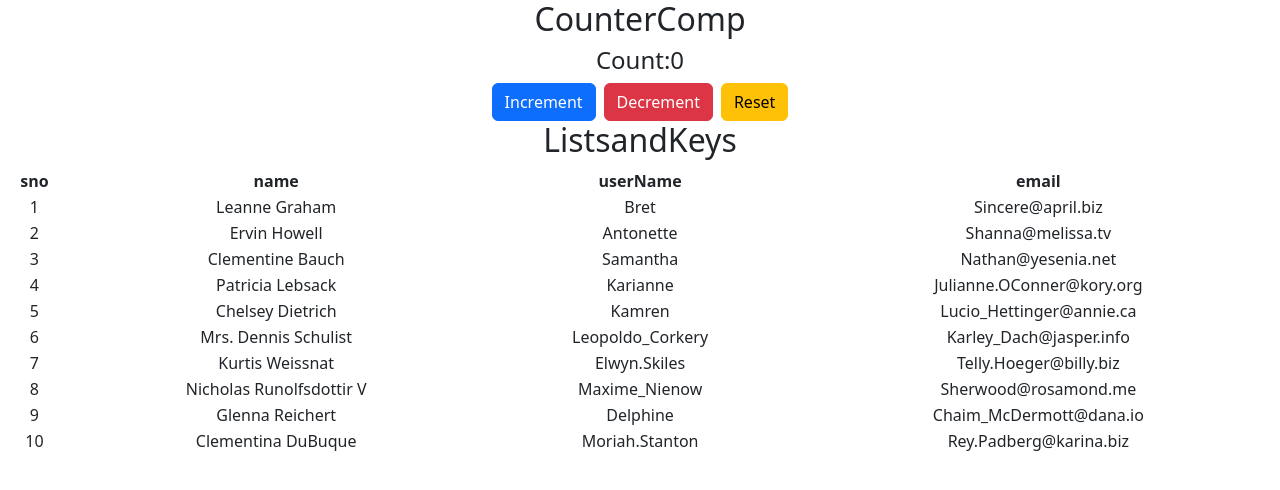
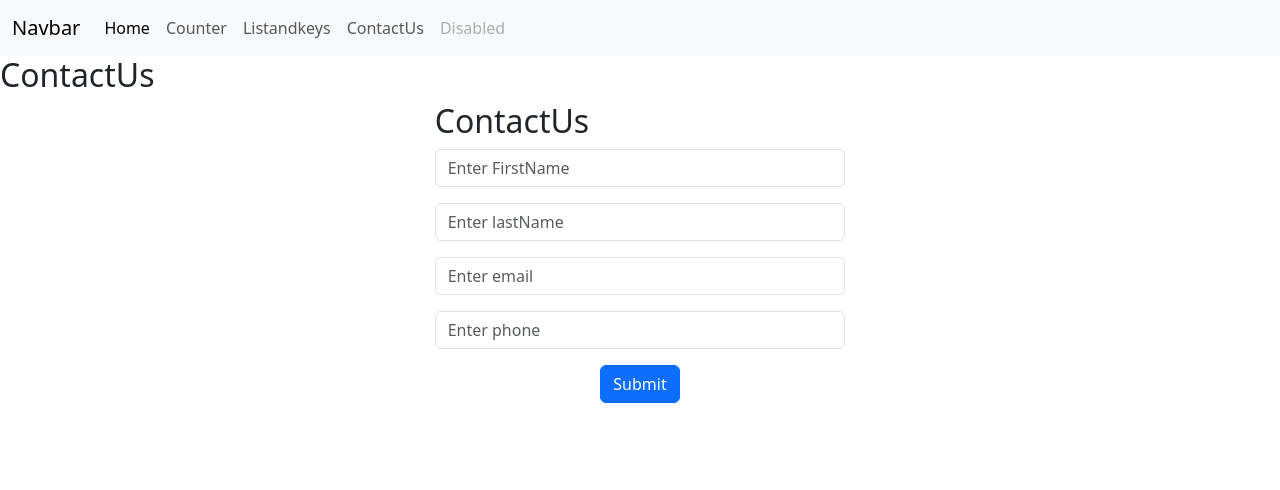
Before and after one commit to Chaitanyatraining/0611-react, a React (Create React App) app: page /contactus in a window 1280 px wide. Shown: the top 490 px of the page. Built offline with nearby package versions, Linux system fonts and the light colour scheme.

Commit message:
formvalidation

```diff
--- a/package.json
+++ b/package.json
@@ -9,6 +9,7 @@
     "bootstrap": "^5.3.3",
     "react": "^18.3.1",
     "react-dom": "^18.3.1",
+    "react-router-dom": "^6.28.0",
     "react-scripts": "5.0.1",
     "web-vitals": "^2.1.4"
   },
--- a/src/App.js
+++ b/src/App.js
@@ -3,21 +3,34 @@ import ClassComp from "./ClassComp"
 import Stylings from "./Components/Stylings/Stylings"
 import CounterComp from "./Components/CounterComp"
 import ListsandKeys from "./Components/ListsandKeys"
+import Navbar from "./Components/Navbar"
+import Routing from "./Routing/Routing"
 
 const App = () => {
-  const arr = [1,2,3,4,5]
+  const arr = [1, 2, 3, 4, 5]
   const details = {
-    name:'peter',
-    id:1,
-    email:'peter@gmail.com',
-    contact:9098989898,
-    status:'true'
+    name: 'peter',
+    id: 1,
+    email: 'peter@gmail.com',
+    contact: 9098989898,
+    status: 'true'
   }
 
-  return(
+  return (
     <div className="App">
-      <CounterComp />
-      <ListsandKeys />
+      <Navbar />
+      <Routing />
+
+
+
+
+
+
+
+
+
+      {/* <CounterComp />
+      <ListsandKeys /> */}
       {/* <Stylings /> */}
       {/* <h2>App Comp</h2>
       <FuncComp courseName='ReactJs' arrval={arr} />
--- /dev/null
+++ b/src/Components/ContactUs.jsx
@@ -0,0 +1,132 @@
+import React, { Component } from 'react'
+
+class ContactUs extends Component {
+
+    state = {
+        firstName: '',
+        lastName: '',
+        email: '',
+        phone: '',
+        firstNameErr: '',
+        lastNameErr: '',
+        emailErr: '',
+        phoneErr: ''
+    }
+
+    handleChange = (e) => {
+        const { name, value } = e.target
+        this.setState({ [name]: value })
+        console.log(this.state)
+    }
+
+    handleSubmit = (e) => {
+        e.preventDefault()
+        this.validateForm()
+    }
+
+    // falsy values - 0, '', undefined, null, NaN, false
+
+
+    validateForm = () => {
+        let firstNameErr = '';
+        let lastNameErr = '';
+        let emailErr = '';
+        let phoneErr = '';
+
+        // firstName
+        if (this.state.firstName.length < 4) {
+            firstNameErr = 'firstname should be atleast 4 char'
+        }
+
+        //lastName
+        if (this.state.lastName.length < 1) {
+            lastNameErr = 'lastName should be atleast 1 char'
+        }
+
+        //email
+        if (!this.state.email.includes('@')) {
+            emailErr = 'Enter a valid Email'
+        }
+
+        //phone
+        if (this.state.phone.length != 10) {
+            phoneErr = 'Enter valid phone number'
+        }
+
+        if (firstNameErr || lastNameErr || emailErr || phoneErr) {
+            this.setState({ firstNameErr, lastNameErr, emailErr, phoneErr })
+        } else {
+            this.setState({ firstNameErr, lastNameErr, emailErr, phoneErr })
+        }
+    }
+
+    // validation
+    // FirstName > 4
+    // lastName > 1
+    // email include '@'
+    // phone 10 digits
+
+    render() {
+        return (
+            <>
+                <h2>ContactUs</h2>
+                <div className='row'>
+                    <div className='col-md-4'></div>
+                    <div className='col-md-4'>
+                        <h2>ContactUs</h2>
+                        <form>
+                            <div>
+                                <input type="text"
+                                    name='firstName'
+                                    placeholder='Enter FirstName'
+                                    className='form-control mt-2'
+                                    onChange={(e) => { this.handleChange(e) }}
+                                />
+                                <p className='text-danger'>{this.state.firstNameErr}</p>
+                            </div>
+                            <div>
+                                <input type="text"
+                                    name='lastName'
+                                    placeholder='Enter lastName'
+                                    className='form-control mt-2'
+                                    onChange={(e) => { this.handleChange(e) }}
+                                />
+                                <p className='text-danger'>{this.state.lastNameErr}</p>
+
+                            </div>
+                            <div>
+                                <input type="text"
+                                    name='email'
+                                    placeholder='Enter email'
+                                    className='form-control mt-2'
+                                    onChange={(e) => { this.handleChange(e) }}
+                                />
+                                <p className='text-danger'>{this.state.emailErr}</p>
+
+                            </div>
+                            <div>
+                                <input type="text"
+                                    name='phone'
+                                    placeholder='Enter phone'
+                                    className='form-control mt-2'
+                                    onChange={(e) => { this.handleChange(e) }}
+                                />
+                                <p className='text-danger'>{this.state.phoneErr}</p>
+
+                            </div>
+                            <div className='text-center mt-2'>
+                                <button className='btn btn-primary'
+                                    onClick={(e) => this.handleSubmit(e)}
+                                >Submit</button>
+                            </div>
+
+                        </form>
+                    </div>
+                    <div className='col-md-4'></div>
+                </div>
+            </>
+        )
+    }
+}
+
+export default ContactUs
--- a/src/Components/CounterComp.jsx
+++ b/src/Components/CounterComp.jsx
@@ -24,13 +24,19 @@ class CounterComp extends Component {
         })
     }
 
+    handleDecrement = () => {
+      this.setState({
+          count: this.state.count - 1
+      })
+  }
+
   render() {
     return (
       <div className='text-center'>
         <h2>CounterComp</h2>
         <h4>Count:{this.state.count}</h4>
         <button className='btn btn-primary' onClick={()=>{this.handleIncrement()}}>Increment</button>
-        <button className='btn btn-danger ms-2'>Decrement</button>
+        <button className='btn btn-danger ms-2' onClick={()=>{this.handleDecrement()}}>Decrement</button>
         <button className='btn btn-warning ms-2'>Reset</button>
       </div>
     )
--- /dev/null
+++ b/src/Components/Navbar.jsx
@@ -0,0 +1,38 @@
+import React from 'react'
+import { Link } from 'react-router-dom'
+
+const Navbar = () => {
+    return (
+        <>
+            <nav class="navbar navbar-expand-lg navbar-light bg-light">
+                <div class="container-fluid">
+                    <a class="navbar-brand" href="#">Navbar</a>
+                    <button class="navbar-toggler" type="button" data-bs-toggle="collapse" data-bs-target="#navbarNav" aria-controls="navbarNav" aria-expanded="false" aria-label="Toggle navigation">
+                        <span class="navbar-toggler-icon"></span>
+                    </button>
+                    <div class="collapse navbar-collapse" id="navbarNav">
+                        <ul class="navbar-nav">
+                            <li class="nav-item">
+                                <a class="nav-link active" aria-current="page" href="#">Home</a>
+                            </li>
+                            <li class="nav-item">
+                                <Link to='/counter' class="nav-link">Counter</Link>
+                            </li>
+                            <li class="nav-item">
+                                <Link to='/listandkeys' class="nav-link">Listandkeys</Link>
+                            </li>
+                            <li class="nav-item">
+                                <Link to='/contactus' class="nav-link">ContactUs</Link>
+                            </li>
+                            <li class="nav-item">
+                                <a class="nav-link disabled" href="#" tabindex="-1" aria-disabled="true">Disabled</a>
+                            </li>
+                        </ul>
+                    </div>
+                </div>
+            </nav>
+        </>
+    )
+}
+
+export default Navbar
--- /dev/null
+++ b/src/HomeComp.jsx
@@ -0,0 +1,11 @@
+import React, { Fragment } from 'react'
+
+const HomeComp = () => {
+  return (
+    <>
+        <h2>HomeComp</h2>
+    </>
+  )
+}
+
+export default HomeComp
--- /dev/null
+++ b/src/Routing/Routing.js
@@ -0,0 +1,19 @@
+import React from 'react'
+import { Route, Routes } from 'react-router-dom'
+import HomeComp from '../HomeComp'
+import CounterComp from '../Components/CounterComp'
+import ListsandKeys from '../Components/ListsandKeys'
+import ContactUs from '../Components/ContactUs'
+
+const Routing = () => {
+  return (
+    <Routes>
+        <Route path='/' element={<HomeComp />} />
+        <Route path='/counter' element={<CounterComp />} />
+        <Route path='/contactus' element={<ContactUs />} />
+        <Route path='/listandkeys' element={<ListsandKeys />} />
+    </Routes>
+  )
+}
+
+export default Routing
--- a/src/index.js
+++ b/src/index.js
@@ -4,11 +4,14 @@ import './index.css';
 import App from './App';
 import reportWebVitals from './reportWebVitals';
 import 'bootstrap/dist/css/bootstrap.min.css'
+import { BrowserRouter } from 'react-router-dom'
 
 const root = ReactDOM.createRoot(document.getElementById('root'));
 root.render(
   <React.StrictMode>
-    <App />
+    <BrowserRouter>
+      <App />
+    </BrowserRouter>
   </React.StrictMode>
 );
 
```
Also changed, not shown: src/text.txt, 1 other file (tests, documents, lock files or other folders).
